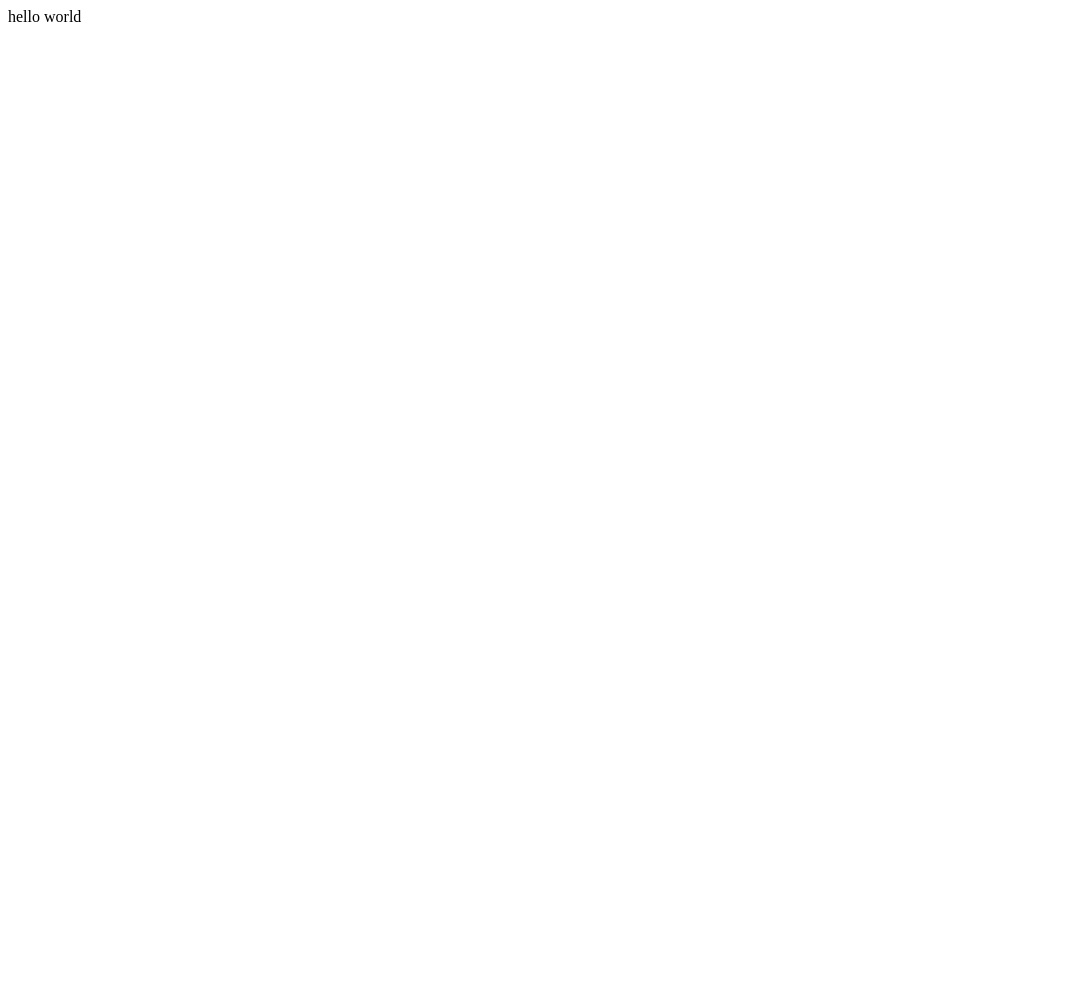
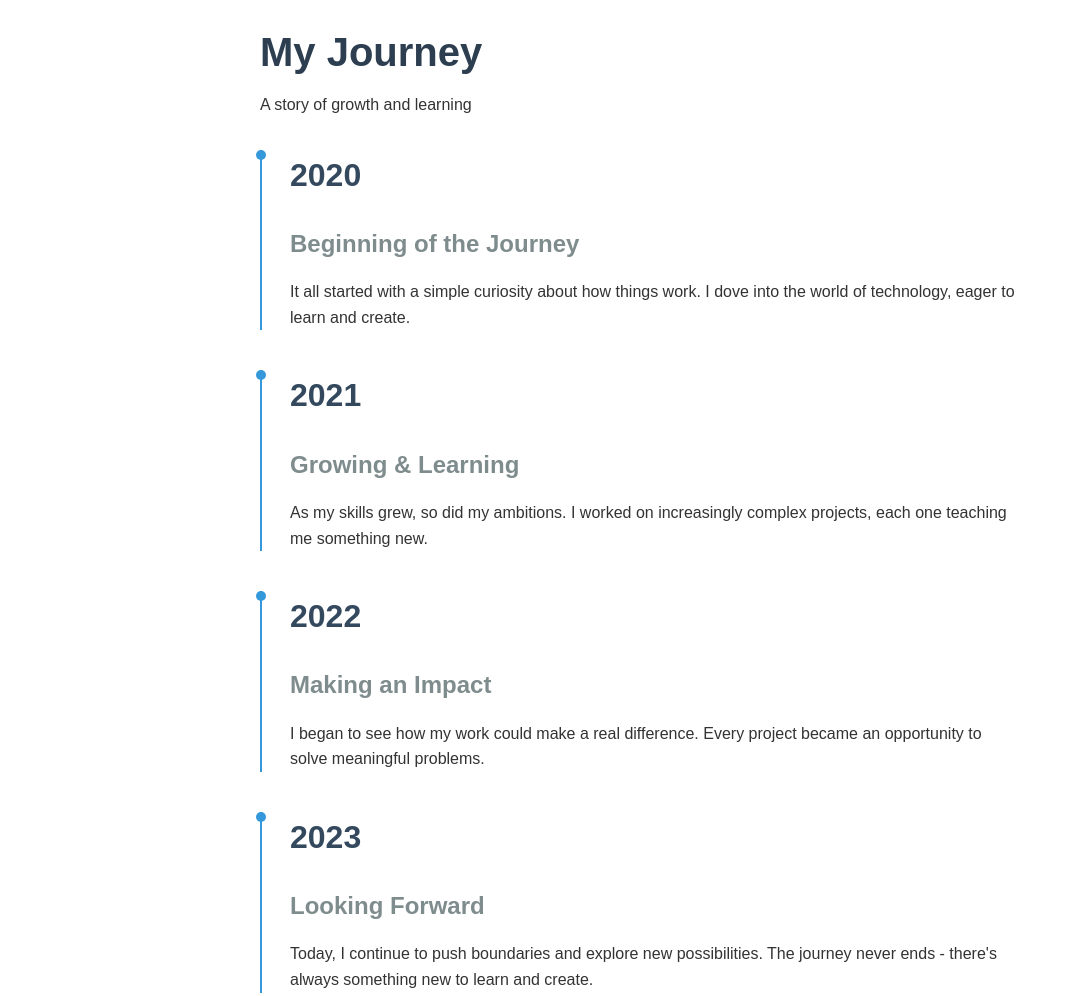
Before and after one commit to orzelig/orzelig.com, a plain HTML site: page index.html in a window 1280 px wide. Shown: the whole page, without its empty margins (0-1069 px from the left). Before the commit the page ends 800 px from the top, so only its background shows below. Drawn offline with Linux system fonts and the light colour scheme.

```diff
--- a/index.html
+++ b/index.html
@@ -1 +1,141 @@
-hello world
+<!DOCTYPE html>
+<html lang="en">
+<head>
+    <meta charset="UTF-8">
+    <meta name="viewport" content="width=device-width, initial-scale=1.0">
+    <title>My Journey</title>
+    <style>
+        * {
+            margin: 0;
+            padding: 0;
+            box-sizing: border-box;
+        }
+
+        body {
+            font-family: 'Arial', sans-serif;
+            line-height: 1.6;
+            color: #333;
+            max-width: 800px;
+            margin: 0 auto;
+            padding: 20px;
+        }
+
+        h1 {
+            font-size: 2.5rem;
+            margin-bottom: 0.5rem;
+            color: #2c3e50;
+        }
+
+        h2 {
+            font-size: 2rem;
+            margin: 2rem 0 1rem;
+            color: #34495e;
+        }
+
+        h3 {
+            font-size: 1.5rem;
+            margin: 1.5rem 0 1rem;
+            color: #7f8c8d;
+        }
+
+        p {
+            margin-bottom: 1rem;
+        }
+
+        .timeline-section {
+            position: relative;
+            padding-left: 30px;
+            margin-bottom: 40px;
+        }
+
+        .timeline-section::before {
+            content: '';
+            position: absolute;
+            left: 0;
+            top: 0;
+            bottom: 0;
+            width: 2px;
+            background-color: #3498db;
+        }
+
+        .timeline-section::after {
+            content: '';
+            position: absolute;
+            left: -4px;
+            top: 0;
+            width: 10px;
+            height: 10px;
+            border-radius: 50%;
+            background-color: #3498db;
+        }
+
+        @media (max-width: 600px) {
+            body {
+                padding: 15px;
+            }
+
+            h1 {
+                font-size: 2rem;
+            }
+
+            h2 {
+                font-size: 1.75rem;
+            }
+
+            h3 {
+                font-size: 1.25rem;
+            }
+        }
+    </style>
+</head>
+<body>
+    <h1>My Journey</h1>
+    <p>A story of growth and learning</p>
+
+    <div class="timeline-section">
+        <h2>2020</h2>
+        <h3>Beginning of the Journey</h3>
+        <p>It all started with a simple curiosity about how things work. I dove into the world of technology, eager to learn and create.</p>
+    </div>
+
+    <div class="timeline-section">
+        <h2>2021</h2>
+        <h3>Growing & Learning</h3>
+        <p>As my skills grew, so did my ambitions. I worked on increasingly complex projects, each one teaching me something new.</p>
+    </div>
+
+    <div class="timeline-section">
+        <h2>2022</h2>
+        <h3>Making an Impact</h3>
+        <p>I began to see how my work could make a real difference. Every project became an opportunity to solve meaningful problems.</p>
+    </div>
+
+    <div class="timeline-section">
+        <h2>2023</h2>
+        <h3>Looking Forward</h3>
+        <p>Today, I continue to push boundaries and explore new possibilities. The journey never ends - there's always something new to learn and create.</p>
+    </div>
+
+    <script>
+        // Add smooth scroll animation when timeline sections come into view
+        const observer = new IntersectionObserver((entries) => {
+            entries.forEach(entry => {
+                if (entry.isIntersecting) {
+                    entry.target.style.opacity = 1;
+                    entry.target.style.transform = 'translateY(0)';
+                }
+            });
+        }, {
+            threshold: 0.1
+        });
+
+        // Apply initial styles and observe all timeline sections
+        document.querySelectorAll('.timeline-section').forEach(section => {
+            section.style.opacity = 0;
+            section.style.transform = 'translateY(20px)';
+            section.style.transition = 'all 0.5s ease-out';
+            observer.observe(section);
+        });
+    </script>
+</body>
+</html>
```
